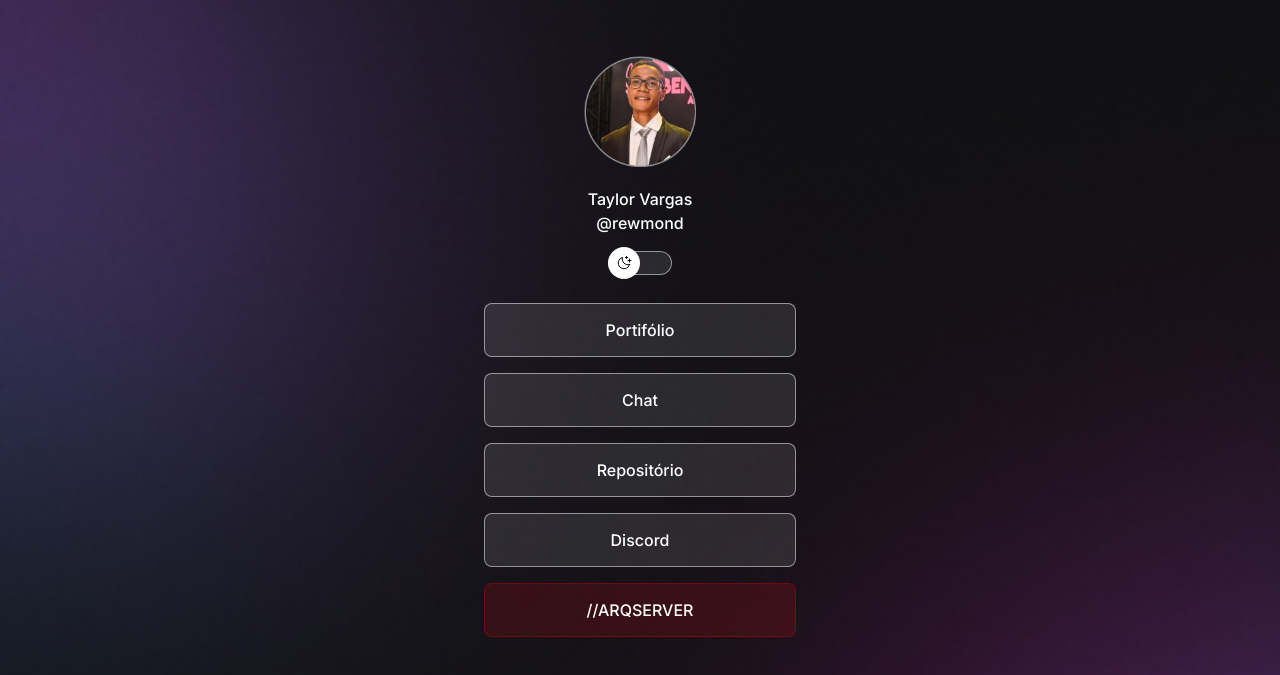
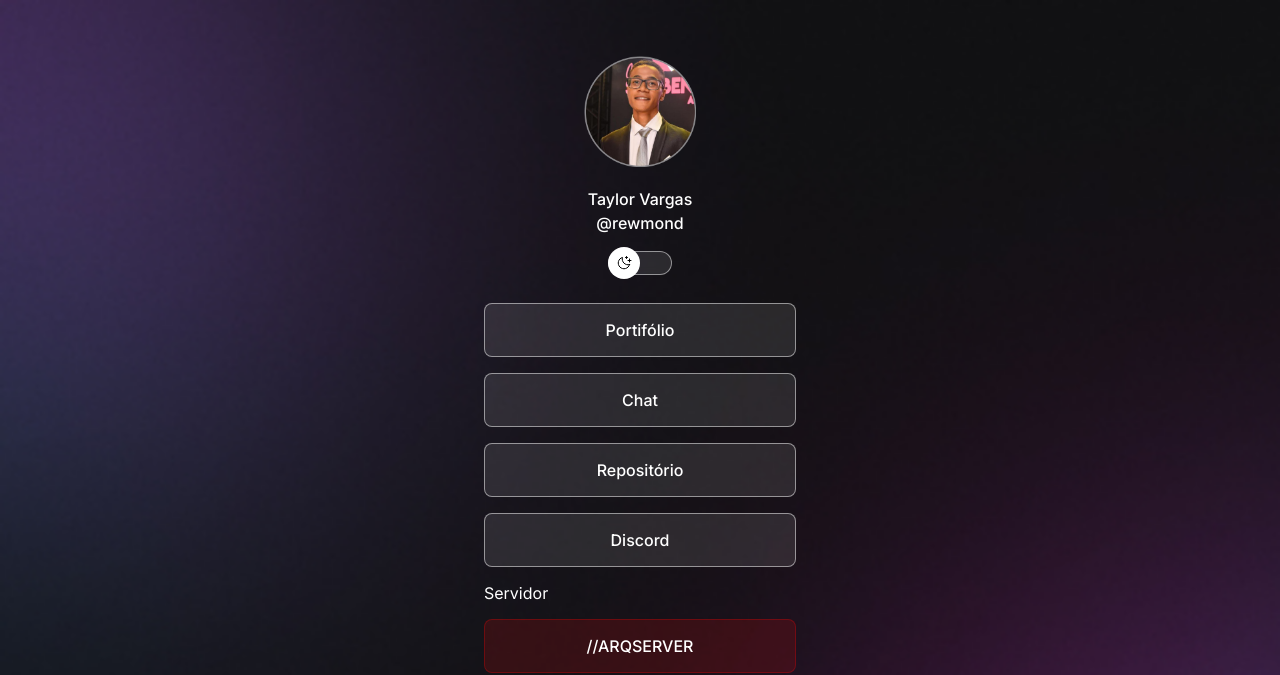
Before and after one commit to taylorteixeira/linkme, a plain HTML site: page index.html in a window 1280 px wide. Shown: the top 675 px of the page. Drawn offline with nearby package versions, Linux system fonts and the light colour scheme.

Commit message:
servidor

```diff
--- a/index.html
+++ b/index.html
@@ -58,6 +58,11 @@
         <li>
           <a href="https://discord.gg/jWK9FWZuee" target="_blank">Discord</a>
         </li>
+        <div>
+          <p>
+            Servidor
+          </p>
+        </div>
          <li>
           <a class="red" href="https://1drv.ms/f/s!AgAcv0GqcJBKqwsRvnyugGkPzffQ" target="_blank">//ARQSERVER</a>
         </li>
```
